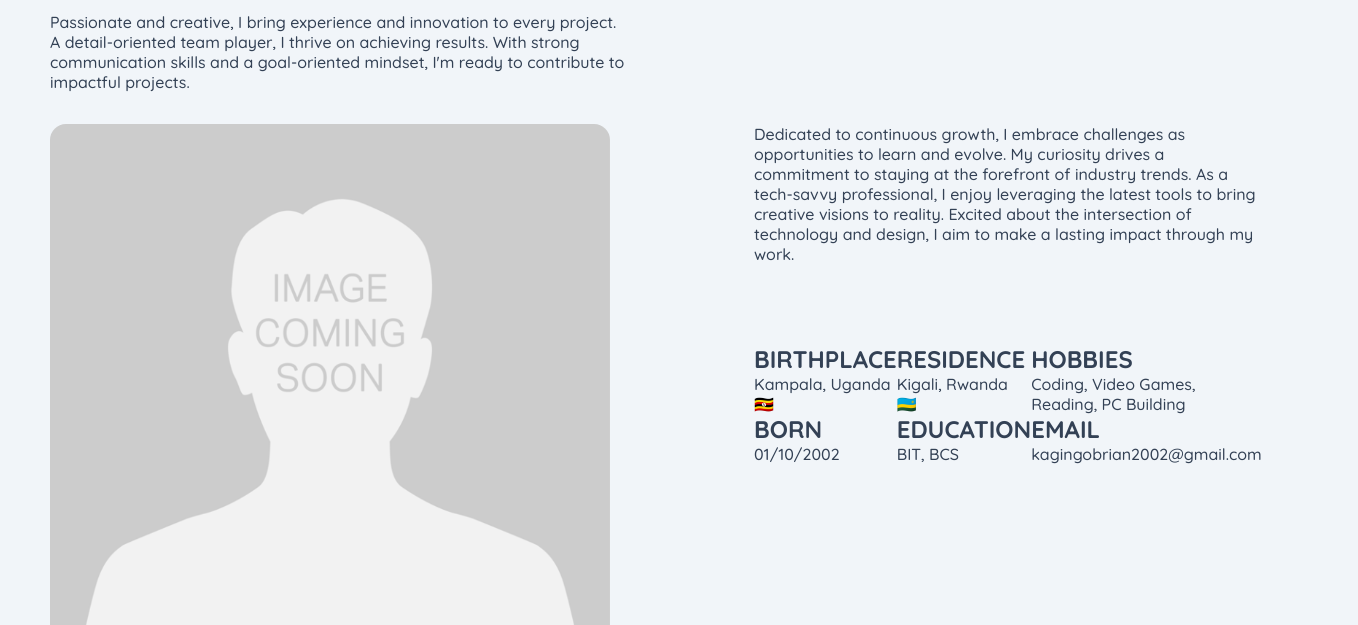
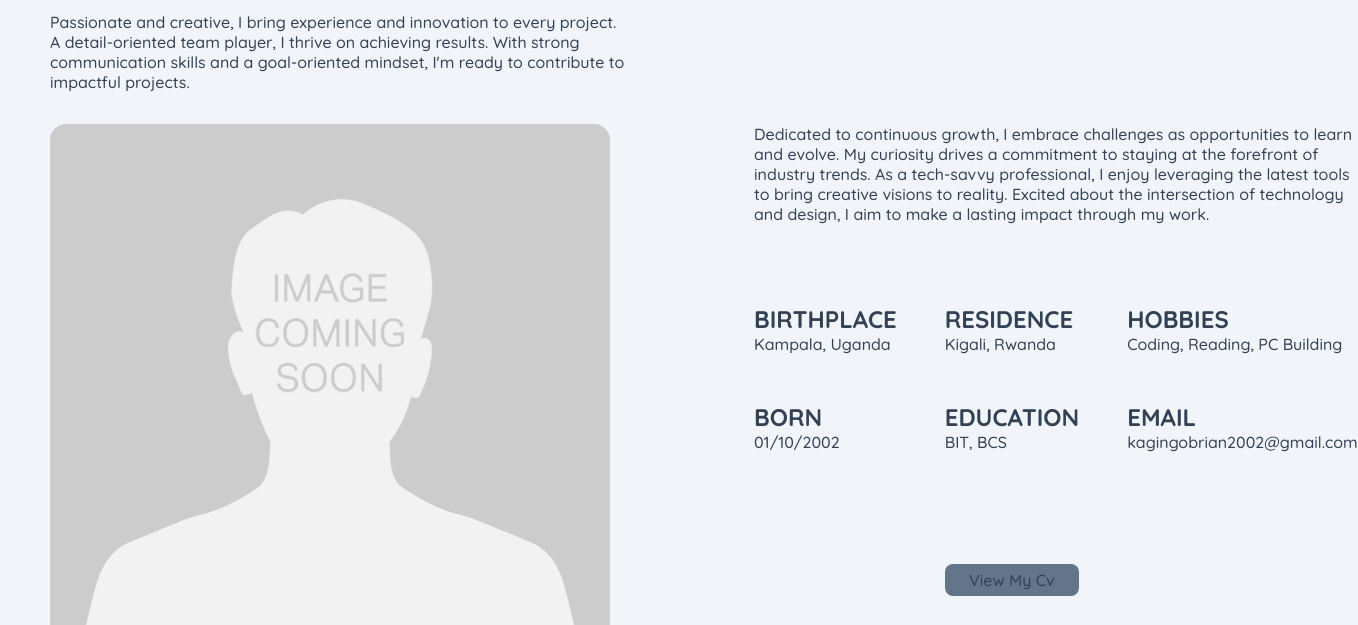
Before and after one commit to Hypian/dev-brians-brand, a plain HTML site: page about me.html in a window 1280 px wide. Shown: the part 242-867 px from the top of the page, 1358 px wide, since content can reach past the window. Drawn offline with Linux system fonts and the light colour scheme.

Commit message:
minor changes

```diff
--- a/about me.html
+++ b/about me.html
@@ -42,15 +42,15 @@
             <span>
               <div class="descr-more-details">
                 <h1>BIRTHPLACE</h1>
-                <p>Kampala, Uganda 🇺🇬</p>
+                <p>Kampala, Uganda </p>
               </div>
               <div class="descr-more-details">
                 <h1>RESIDENCE</h1>
-                <p>Kigali, Rwanda 🇷🇼</p>
+                <p>Kigali, Rwanda </p>
               </div>
               <div class="descr-more-details">
                 <h1>HOBBIES</h1>
-                <p>Coding, Video Games, Reading, PC Building</p>
+                <p>Coding, Reading, PC Building</p>
               </div>
               <div class="descr-more-details">
                 <h1>BORN</h1>
@@ -64,6 +64,9 @@
                 <h1>EMAIL</h1>
                 <p>kagingobrian2002@gmail.com</p>
               </div>
+              <div></div>
+            <a href="https://drive.google.com/file/d/1qTKZne7LyOFtSc8SUgmfYwAGUBanybjt/view?usp=sharing" class="cvbutton">View My Cv</a>
+
             </span>
           </div>
         </div>
--- a/aboutme.css
+++ b/aboutme.css
@@ -35,11 +35,28 @@
 .descr-details span {
   display: grid;
   grid-template-columns: repeat(3, 1fr);
+  gap: 3rem;
 }
 
 .descr-more-details {
   display: flex;
   flex-direction: column;
+}
+
+.cvbutton{
+  height: 2rem;
+  display: inline-block;
+  border-radius: 0.5rem;
+  padding:1rem,;
+  background-color:#64748b;
+  transform: translateY(4rem);
+  justify-content: center;
+  align-items: center;
+  display: flex;
+}
+.cvbutton:hover{
+  background-color: #4f46e5;
+  color: white;
 }
 /* -- --=== RESPONSIVENESS ===-- --- */
 @media (max-width: 1280px) {
@@ -74,5 +91,5 @@
 @media (max-width: 475px) {
   .container {
     min-width: 475px;
+
   }
-}
```
